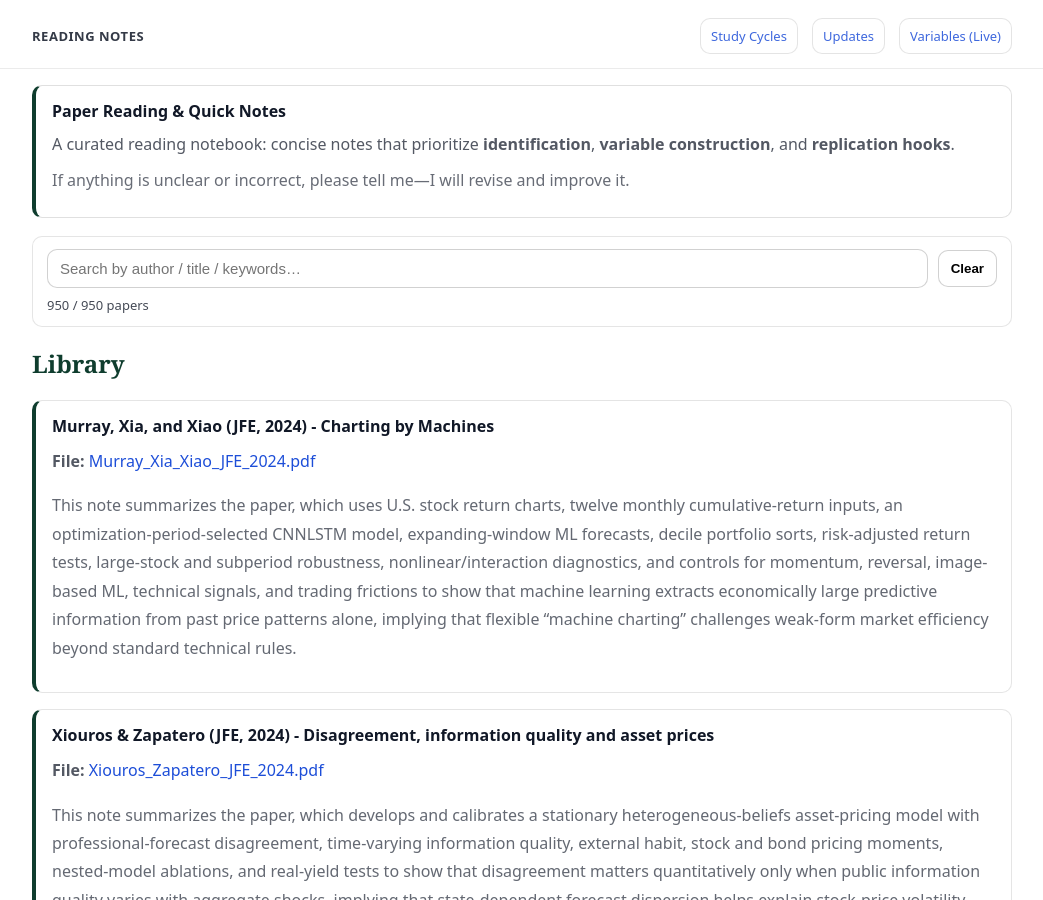
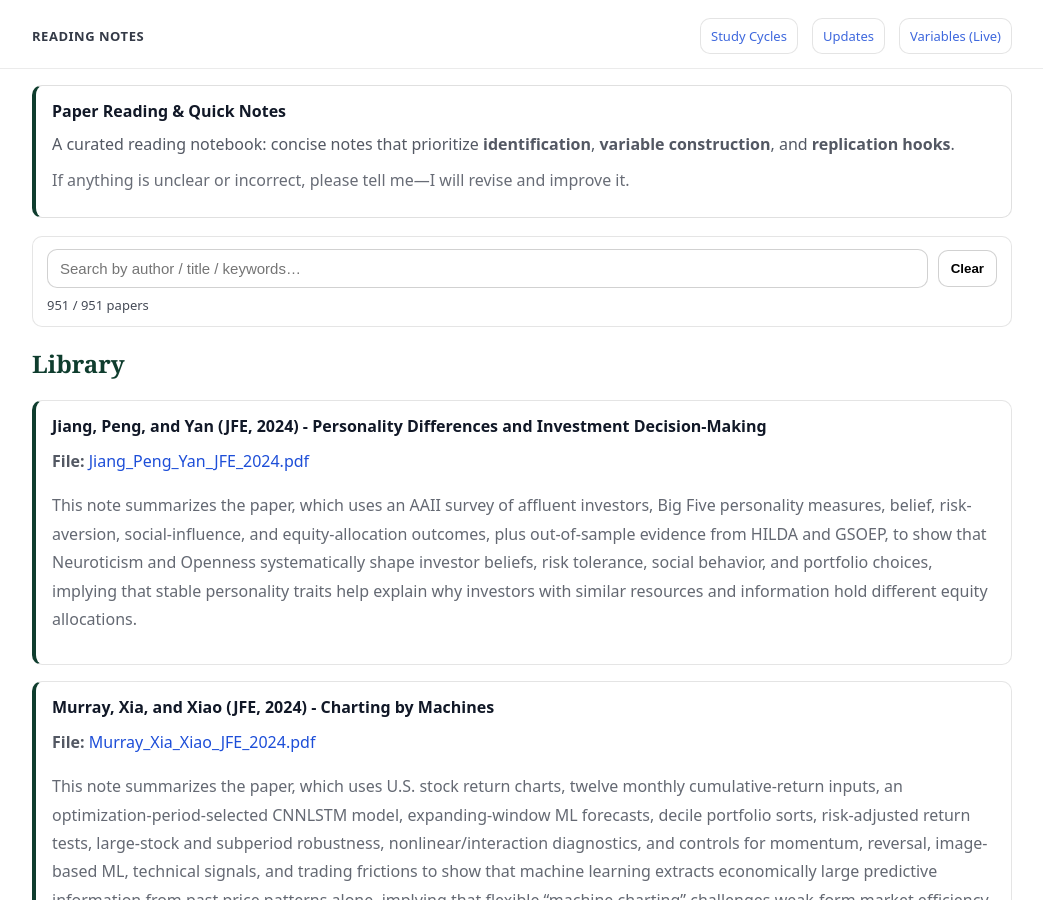
Before and after one commit to yaxinzn/study-archive, a Jekyll site: the page built from reading/index.md, in a window 1280 px wide and 900 px high. Shown: the whole window, without its empty margins (118-1161 px from the left). Built offline with Jekyll 4.4.1, drawn with Linux system fonts in a browser that asks for light colours.

Commit message:
Reading: add/update Jiang_Peng_Yan_JFE_2024.pdf

```diff
--- a/_data/reading.yml
+++ b/_data/reading.yml
@@ -1,3 +1,7 @@
+- title: "Jiang, Peng, and Yan (JFE, 2024) - Personality Differences and Investment Decision-Making"
+  file: "Jiang_Peng_Yan_JFE_2024.pdf"
+  desc: "This note summarizes the paper, which uses an AAII survey of affluent investors, Big Five personality measures, belief, risk-aversion, social-influence, and equity-allocation outcomes, plus out-of-sample evidence from HILDA and GSOEP, to show that Neuroticism and Openness systematically shape investor beliefs, risk tolerance, social behavior, and portfolio choices, implying that stable personality traits help explain why investors with similar resources and information hold different equity allocations."
+
 - title: "Murray, Xia, and Xiao (JFE, 2024) - Charting by Machines"
   file: "Murray_Xia_Xiao_JFE_2024.pdf"
   desc: "This note summarizes the paper, which uses U.S. stock return charts, twelve monthly cumulative-return inputs, an optimization-period-selected CNNLSTM model, expanding-window ML forecasts, decile portfolio sorts, risk-adjusted return tests, large-stock and subperiod robustness, nonlinear/interaction diagnostics, and controls for momentum, reversal, image-based ML, technical signals, and trading frictions to show that machine learning extracts economically large predictive information from past price patterns alone, implying that flexible “machine charting” challenges weak-form market efficiency beyond standard technical rules."
```
Also changed, not shown: 1 other file.
